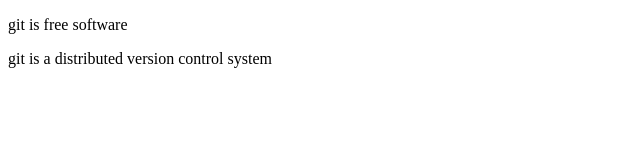
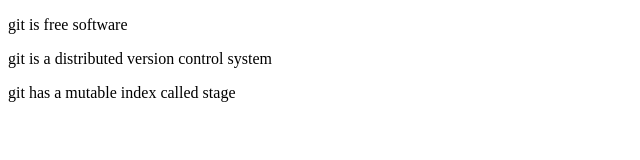
Before and after one commit to PhenixPeng/test, a plain HTML site: page test.html in a window 1280 px wide. Shown: the whole page, without its empty margins (0-640 px from the left). Drawn offline with Linux system fonts and the light colour scheme.

Commit message:
understand how stage works

```diff
--- a/test.html
+++ b/test.html
@@ -9,5 +9,6 @@
 <body>
 	<p>git is free software</p>
 	<p>git is a distributed version control system</p>
+	<p>git has a mutable index called stage</p>
 </body>
 </html>
```
Also changed, not shown: LICENSE.txt (added).
